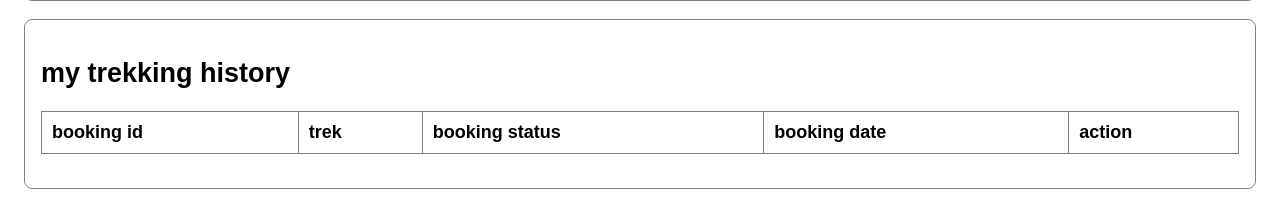
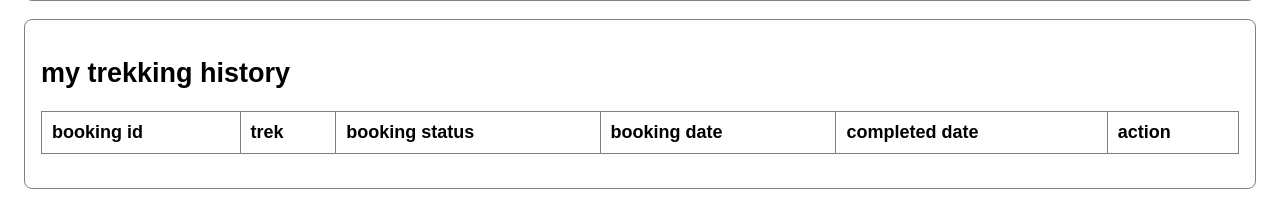
Before and after one commit to Deepesh-Dey/24f3002746, a Flask app: template templates/user_dashboard.html in a window 1280 px wide. Shown: the part 898-1111 px from the top of the page. Run offline with Flask 3, Linux system fonts and the light colour scheme; the template is opened without the code that fills it, so the values that code supplies are empty.

Commit message:
Milestone-6-TMA Booking-&-Status-Tracking

```diff
--- a/app.py
+++ b/app.py
@@ -267,7 +267,7 @@ def fetchTrekParticipants(trekId):
 	cursor = connection.cursor()
 	cursor.execute(
 		"""
-		SELECT b.id AS booking_id, b.booking_status, b.booking_date, u.name, u.email
+		SELECT b.id AS booking_id, b.booking_status, b.booking_date, b.completed_date, u.name, u.email
 		FROM bookings b
 		LEFT JOIN users u ON u.id = b.user_id
 		WHERE b.trek_id = ?
@@ -320,7 +320,27 @@ def updateStaffTrek(trekId, staffId, formData):
 	)
 	connection.commit()
 	connection.close()
+
+	# once staff marks the trek completed, close out the bookings too
+	if status == "Completed":
+		completeTrekBookings(trekId)
+
 	return True
+
+
+def completeTrekBookings(trekId):
+	connection = getConnection()
+	cursor = connection.cursor()
+	cursor.execute(
+		"""
+		UPDATE bookings
+		SET booking_status = 'Completed', completed_date = CURRENT_TIMESTAMP
+		WHERE trek_id = ? AND booking_status = 'Booked'
+		""",
+		(trekId,),
+	)
+	connection.commit()
+	connection.close()
 
 
 def fetchOpenTreks(difficulty=None, location=None):
@@ -499,6 +519,10 @@ def saveTrek(formData, trekId=None):
 
 	connection.commit()
 	connection.close()
+
+	# admin can also close out a trek directly, so complete its bookings too
+	if trekId is not None and status == "Completed":
+		completeTrekBookings(trekId)
 
 
 def setUserStatus(userId, status):
--- a/templates/staff_dashboard.html
+++ b/templates/staff_dashboard.html
@@ -186,6 +186,7 @@
                         <th>email</th>
                         <th>booking status</th>
                         <th>booking date</th>
+                        <th>completed date</th>
                     </tr>
                 </thead>
                 <tbody>
@@ -196,6 +197,7 @@
                         <td>{{ person.email }}</td>
                         <td>{{ person.booking_status }}</td>
                         <td>{{ person.booking_date }}</td>
+                        <td>{{ person.completed_date or 'none' }}</td>
                     </tr>
                     {% endfor %}
                 </tbody>
--- a/templates/user_dashboard.html
+++ b/templates/user_dashboard.html
@@ -174,6 +174,7 @@
                     <th>trek</th>
                     <th>booking status</th>
                     <th>booking date</th>
+                    <th>completed date</th>
                     <th>action</th>
                 </tr>
             </thead>
@@ -189,6 +190,7 @@
                     </td>
                     <td>{{ booking.booking_status }}</td>
                     <td>{{ booking.booking_date }}</td>
+                    <td>{{ booking.completed_date or 'none' }}</td>
                     <td>
                         {% if booking.booking_status == 'Booked' %}
                             <form method="post" action="/user/bookings/{{ booking.id }}/cancel">
```
